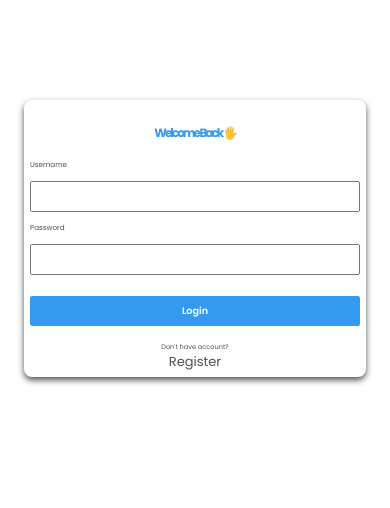
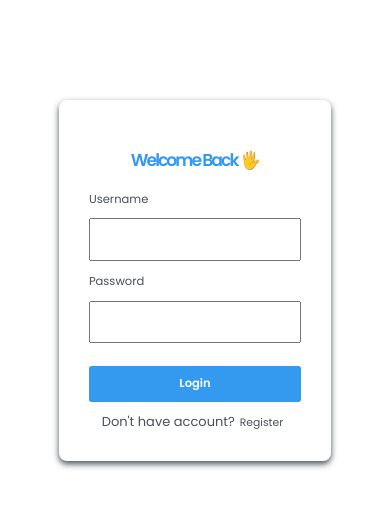
Before and after one commit to Divine-Chidozie/paucek-delivery, a plain HTML site: page pages/login.html in a window 390 px wide. Drawn offline with nearby package versions, Linux system fonts and the light colour scheme.

Commit message:
making extra changes

```diff
--- a/styles/loginquerie.css
+++ b/styles/loginquerie.css
@@ -1,73 +1,59 @@
 /* LG - SMALL LAPTOPS: 1024px - 1280px */
 @media (max-width: 72rem) {
-  /* 1152px */
   html {
     font-size: 56.25%; /* 9px */
   }
   .form-container {
     width: 80%;
-    max-width: 1000px;
+    max-width: 1200px;
   }
 }
 
-/* MD - TABLETS: 768px - 1024px */
+/* MD - TABLETS: 768PX - 1024PX */
 @media (max-width: 51rem) {
-  /* 816px */
   html {
     font-size: 50%; /* 8px */
   }
   .form-container {
-    width: 90%;
-    max-width: 800px;
-    padding: 2rem;
+    width: 80%;
+    max-width: 1200px;
   }
 }
 
-/* SM - PHONE LANDSCAPE: 576px - 768px */
+/* SM - PHONE LANDSCAPE: 576PX - 768PX */
 @media (max-width: 43rem) {
-  /* 688px */
   html {
     font-size: 43.75%; /* 7px */
   }
   .form-container {
-    width: 95%;
-    max-width: 600px;
-    padding: 1.5rem;
-  }
-
-  input,
-  label {
-    font-size: 1.4rem;
+    width: 80%;
+    max-width: 1200px;
   }
 }
 
 /* XS - PHONE PORTRAIT: < 576px */
 @media (max-width: 34rem) {
-  /* 544px */
   html {
-    font-size: 37.5%; /* 6px */
+    font-size: 45%; /* 6px */
   }
-
   .form-container {
-    width: 100%;
-    padding: 1rem;
+    width: 80%;
+    max-width: 100%;
   }
 
   h1 {
-    font-size: 2rem;
-    text-align: center;
+    font-size: 2.4rem; /* override to keep heading readable */
+    font-weight: 600;
   }
-
-  input,
-  label {
-    font-size: 1.2rem;
+  .register {
+    font-size: 1, 5rem;
+    /* Keeping it inline: No block, no center, no margin-top */
+    display: inline;
+    text-align: left;
   }
-
-  .register,
-  .register-link {
-    font-size: 1.1rem;
-    display: block;
-    text-align: center;
-    margin-top: 1rem;
+  .register-link:link,
+  .register-link:active,
+  .register-link:visited {
+    font-size: 1.5rem;
   }
 }
--- a/styles/register.css
+++ b/styles/register.css
@@ -12,7 +12,7 @@ html {
 }
 .form-container {
   margin: 120px auto;
-  padding: 20px;
+  padding: 2rem;
   /* border: 1px solid #495057; */
   box-shadow: 0px 3px 6px #495057;
   border-radius: 8px;
--- a/styles/registerquerie.css
+++ b/styles/registerquerie.css
@@ -42,30 +42,18 @@ html {
 
 /* For small devices like phones (576px or less) */
 @media (max-width: 576px) {
-  html {
-    font-size: 37.5%; /* 1rem = 6px */
+  .container-heading {
+    font-size: 24px;
   }
 
-  .form-container {
-    width: 100% !important;
-    padding: 1rem;
+  .container {
+    padding: 4rem;
   }
-
-  .mediaForm {
-    font-size: 2rem;
+  form {
+    padding: 1.5rem;
   }
-
-  form input,
-  form select {
-    font-size: 1.6rem;
-    padding: 0.6rem;
-  }
-
-  .container-heading {
-    font-size: 2rem;
-  }
-
-  .register {
-    font-size: 1.4rem;
+  .register,
+  .register-link {
+    font-size: 16px;
   }
 }
```
